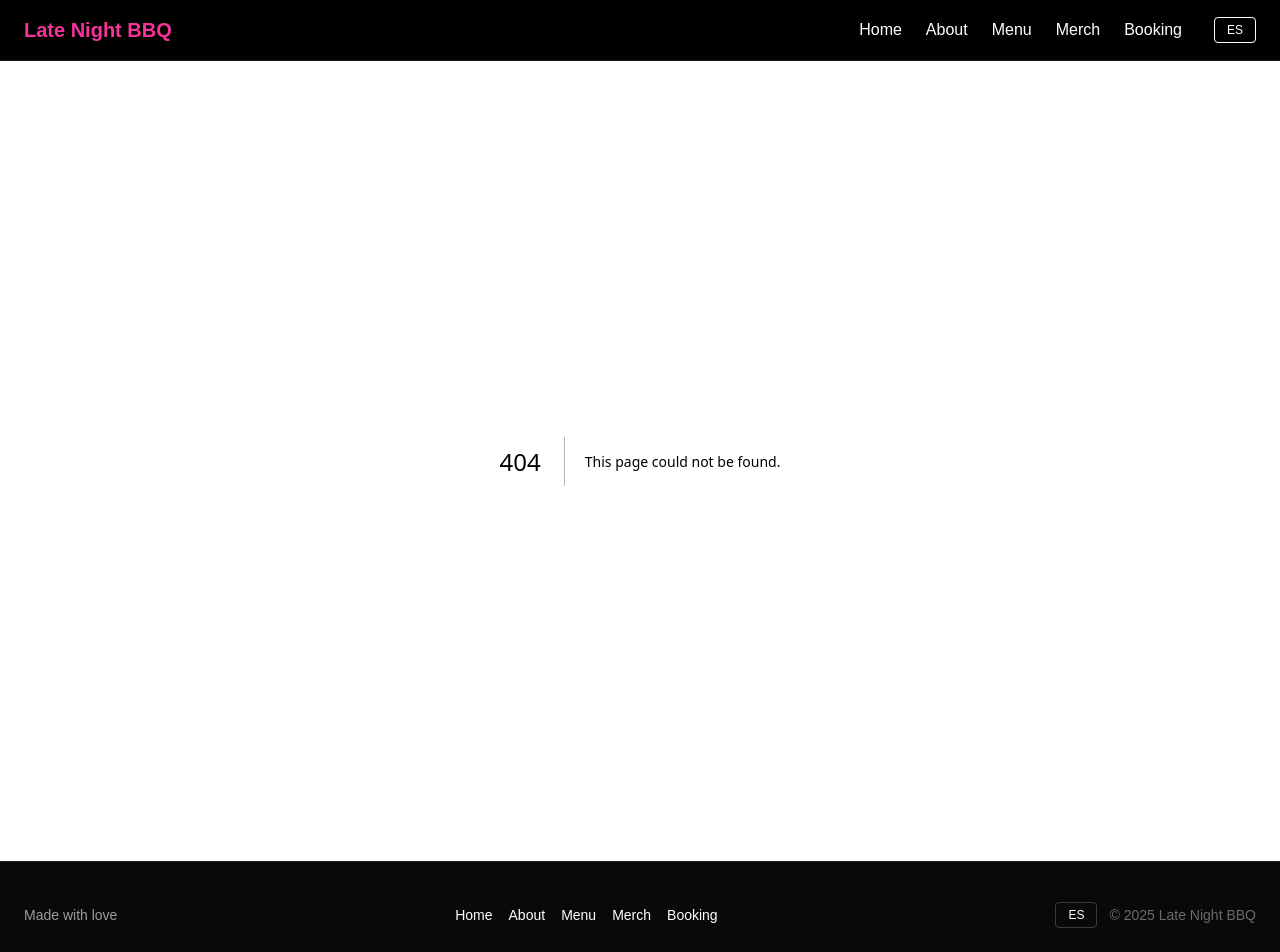
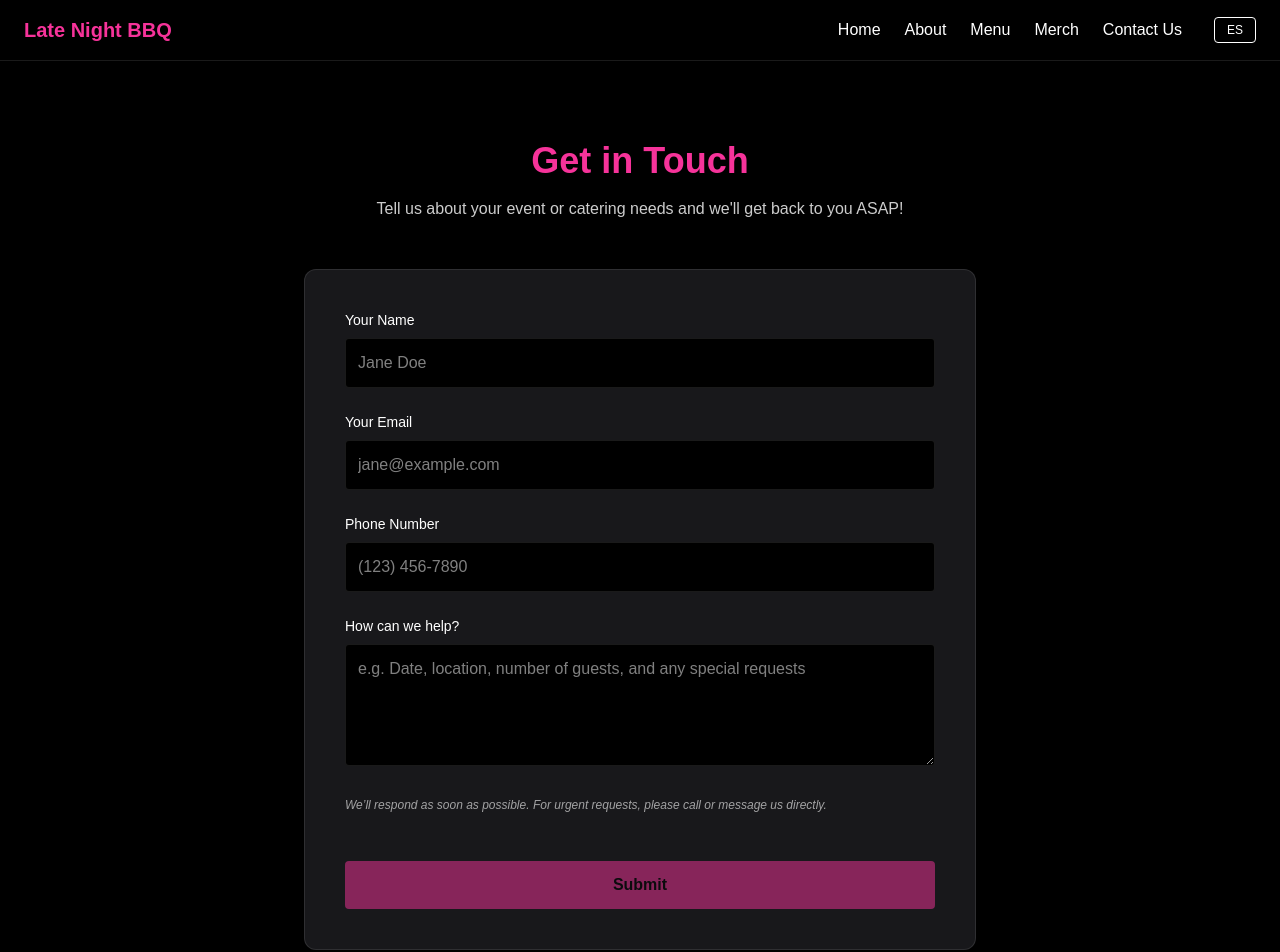
Before and after one commit to ThatsVie/late-night-bbq, a Next.js app: page /contact in a window 1280 px wide. Before the commit this address had no page. Shown: the top 952 px of the page. Built offline with nearby package versions, Linux system fonts and the light colour scheme.

Commit message:
refactor: rename booking page to contact us across UI and translations

```diff
--- a/public/locales/en/translation.json
+++ b/public/locales/en/translation.json
@@ -7,7 +7,7 @@
     "about": "About",
     "store": "Menu",
     "merch": "Merch",
-    "booking": "Booking"
+    "contact": "Contact Us"
   },
 
   "hero": {
@@ -46,24 +46,25 @@
   "cta": {
     "title": "Ready to Get Started?",
     "body": "Reach out to book your BBQ night, event, or catering order. We’d love to serve you.",
-    "button": "Book Now"
+    "button": "Contact Us"
   },
 
-  "booking": {
-    "title": "Book a BBQ Experience",
-    "intro": "We take pride in every plate. Let us know about your event, delivery, or special request. We’ll get back to you soon.",
+  "contact": {
+  "title": "Get in Touch",
+  "intro": "Tell us about your event or catering needs and we'll get back to you ASAP!",
   "fields": {
     "name": "Your Name",
     "email": "Your Email",
     "phone": "Phone Number",
-      "details": "Tell us about your event"
+    "details": "How can we help?"
   },
   "placeholders": {
-      "details": "e.g. Date, time, location, number of guests, and anything else you'd like us to know."
+    "details": "e.g. Date, location, number of guests, and any special requests"
   },
-    "button": "Booking Coming Soon",
-    "disclaimer": "This is a custom service. Please reach out early so we can accommodate your request!"
+  "button": "Submit",
+  "disclaimer": "We’ll respond as soon as possible. For urgent requests, please call or message us directly."
 },
+
 
   "about": {
     "title": "Our Story",
--- a/public/locales/es/translation.json
+++ b/public/locales/es/translation.json
@@ -7,7 +7,7 @@
     "about": "Acerca de",
     "store": "Menú",
     "merch": "Tienda",
-    "booking": "Reservar"
+    "contact": "Contáctanos"
   },
 
   "hero": {
@@ -46,24 +46,25 @@
   "cta": {
     "title": "¿Listo para ordenar?",
     "body": "Contáctanos para reservar tu noche de BBQ, evento o pedido de catering. Nos encantaría servirte.",
-    "button": "Reservar Ahora"
+    "button": "Contáctanos"
   },
 
-  "booking": {
-    "title": "Reserva una Experiencia BBQ",
-    "intro": "Ponemos amor en cada plato. Cuéntanos sobre tu evento, entrega o pedido especial. Te contactaremos pronto.",
+  "contact": {
+  "title": "Ponte en Contacto",
+  "intro": "Cuéntanos sobre tu evento o solicitud de catering y te responderemos lo antes posible.",
   "fields": {
     "name": "Tu Nombre",
     "email": "Tu Correo",
     "phone": "Número de Teléfono",
-      "details": "Cuéntanos sobre tu evento"
+    "details": "¿Cómo podemos ayudarte?"
   },
   "placeholders": {
-      "details": "Ej. Fecha, hora, lugar, cantidad de personas, y cualquier detalle importante."
+    "details": "Ej. Fecha, lugar, cantidad de personas, y cualquier solicitud especial"
   },
-    "button": "Reservas Próximamente",
-    "disclaimer": "Este es un servicio personalizado. Por favor contáctanos con tiempo para coordinar tu pedido."
+  "button": "Enviar",
+  "disclaimer": "Responderemos lo antes posible. Para solicitudes urgentes, llámanos o mándanos un mensaje directamente."
 },
+
 
   "about": {
     "title": "Nuestra Historia",
--- a/src/app/booking/page.tsx
+++ b/src/app/contact/page.tsx
@@ -3,7 +3,7 @@
 import { useTranslation } from 'react-i18next'
 import { useEffect, useState } from 'react'
 
-export default function BookingPage() {
+export default function ContactPage() {
   const { t } = useTranslation()
   const [mounted, setMounted] = useState(false)
 
@@ -16,27 +16,27 @@ export default function BookingPage() {
   return (
     <main className="bg-black text-white min-h-screen px-6 py-20" id="main-content">
       {/* Intro */}
-      <section className="text-center mb-12" aria-labelledby="booking-heading" role="region">
-        <h1 id="booking-heading" className="text-4xl font-bold text-pink-500 mb-4">
-          {t('booking.title')}
+      <section className="text-center mb-12" aria-labelledby="contact-heading" role="region">
+        <h1 id="contact-heading" className="text-4xl font-bold text-pink-500 mb-4">
+          {t('contact.title')}
         </h1>
-        <p className="text-white/80 max-w-2xl mx-auto">{t('booking.intro')}</p>
+        <p className="text-white/80 max-w-2xl mx-auto">{t('contact.intro')}</p>
       </section>
 
-      {/* Booking Form */}
+      {/* Contact Form */}
       <section
         className="max-w-2xl mx-auto bg-zinc-900 p-6 sm:p-10 rounded-xl border border-white/10 shadow-lg"
-        aria-labelledby="booking-form-heading"
+        aria-labelledby="contact-form-heading"
         role="region"
       >
-        <h2 id="booking-form-heading" className="sr-only">
-          {t('booking.title')}
+        <h2 id="contact-form-heading" className="sr-only">
+          {t('contact.title')}
         </h2>
 
         <form className="space-y-6" noValidate>
           <div>
             <label htmlFor="name" className="block mb-2 text-sm">
-              {t('booking.fields.name')}
+              {t('contact.fields.name')}
             </label>
             <input
               id="name"
@@ -50,7 +50,7 @@ export default function BookingPage() {
 
           <div>
             <label htmlFor="email" className="block mb-2 text-sm">
-              {t('booking.fields.email')}
+              {t('contact.fields.email')}
             </label>
             <input
               id="email"
@@ -64,7 +64,7 @@ export default function BookingPage() {
 
           <div>
             <label htmlFor="phone" className="block mb-2 text-sm">
-              {t('booking.fields.phone')}
+              {t('contact.fields.phone')}
             </label>
             <input
               id="phone"
@@ -78,18 +78,18 @@ export default function BookingPage() {
 
           <div>
             <label htmlFor="details" className="block mb-2 text-sm">
-              {t('booking.fields.details')}
+              {t('contact.fields.details')}
             </label>
             <textarea
               id="details"
               name="details"
               rows={4}
-              placeholder={t('booking.placeholders.details')}
+              placeholder={t('contact.placeholders.details')}
               className="w-full p-3 rounded bg-black text-white border border-white/10"
             />
           </div>
 
-          <p className="text-xs text-white/60 italic">{t('booking.disclaimer')}</p>
+          <p className="text-xs text-white/60 italic">{t('contact.disclaimer')}</p>
 
           <button
             type="submit"
@@ -97,7 +97,7 @@ export default function BookingPage() {
             aria-disabled="true"
             className="w-full mt-6 bg-pink-500 text-black font-semibold py-3 rounded disabled:opacity-50 cursor-not-allowed"
           >
-            {t('booking.button')}
+            {t('contact.button')}
           </button>
         </form>
       </section>
--- a/src/app/page.tsx
+++ b/src/app/page.tsx
@@ -111,7 +111,7 @@ export default function Home() {
         </h2>
         <p className="text-white/80 mb-6">{t('cta.body')}</p>
         <a
-          href="/booking"
+          href="/contact"
           className="inline-block bg-pink-500 hover:bg-pink-600 text-black font-bold py-3 px-6 rounded-full transition focus:outline focus:ring-2 focus:ring-pink-400 shadow-[0_0_10px_#ec4899] animate-pulse"
         >
           {t('cta.button')}
--- a/src/components/Footer.tsx
+++ b/src/components/Footer.tsx
@@ -42,8 +42,8 @@ export default function Footer() {
           <Link href="/merch" className="hover:text-pink-400 transition">
             {t('nav.merch')}
           </Link>
-          <Link href="/booking" className="hover:text-pink-400 transition">
-            {t('nav.booking')}
+          <Link href="/contact" className="hover:text-pink-400 transition">
+            {t('nav.contact')}
           </Link>
         </nav>
 
--- a/src/components/Navbar.tsx
+++ b/src/components/Navbar.tsx
@@ -56,8 +56,8 @@ export default function Navbar() {
             {t('nav.merch')}
           </Link>
 
-          <Link href="/booking" className="hover:text-pink-400">
-            {t('nav.booking')}
+          <Link href="/contact" className="hover:text-pink-400">
+            {t('nav.contact')}
           </Link>
           <button
             onClick={toggleLanguage}
@@ -96,25 +96,11 @@ export default function Navbar() {
             Merch
           </Link>
           <Link
-            href="/booking"
+            href="/contact"
             className="block hover:text-pink-400"
             onClick={() => setIsOpen(false)}
           >
-            {t('nav.booking')}
-          </Link>
-          <Link
-            href="/register"
-            className="block hover:text-pink-400"
-            onClick={() => setIsOpen(false)}
-          >
-            {t('nav.register')}
-          </Link>
-          <Link
-            href="/login"
-            className="block hover:text-pink-400"
-            onClick={() => setIsOpen(false)}
-          >
-            {t('nav.login')}
+            {t('nav.contact')}
           </Link>
           <button
             onClick={() => {
```
Lines whose indentation alone changed are shown as unchanged.
